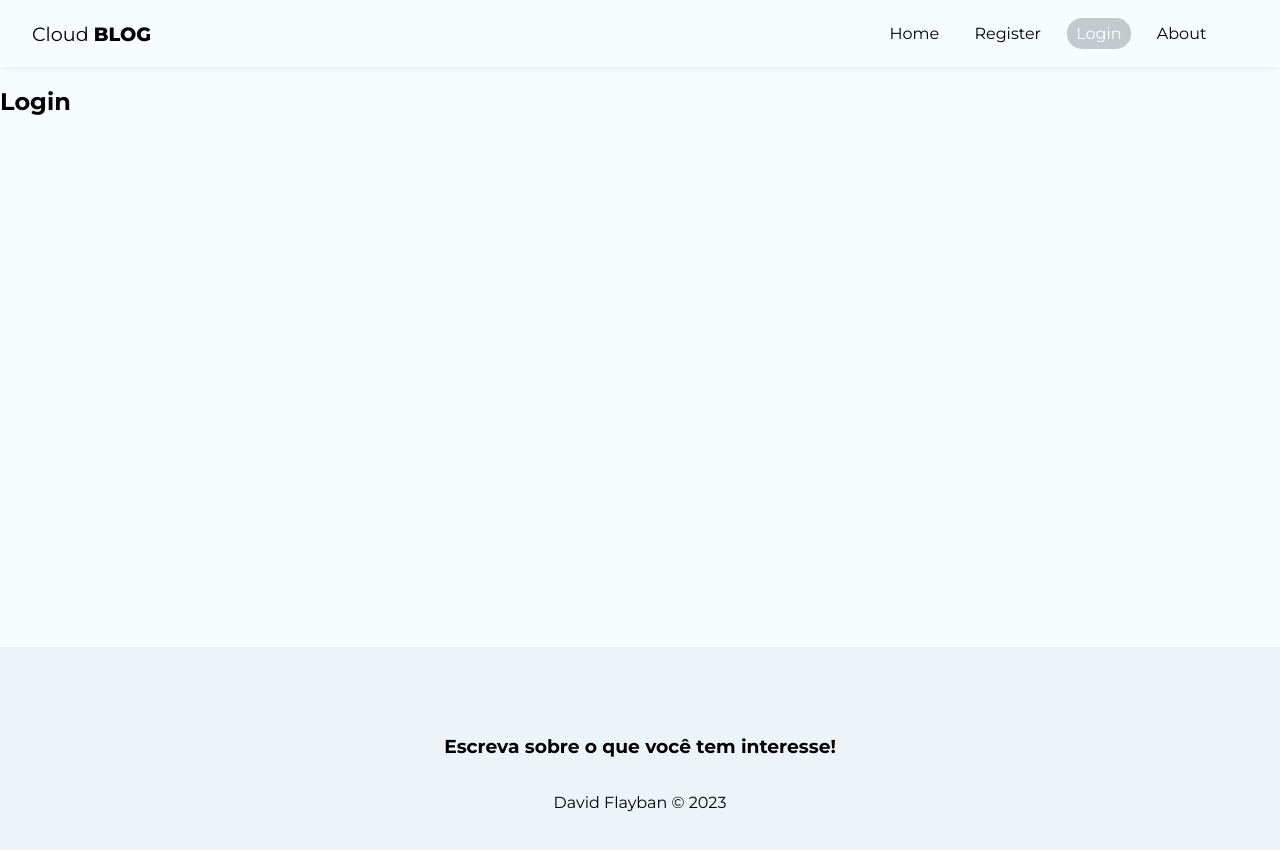
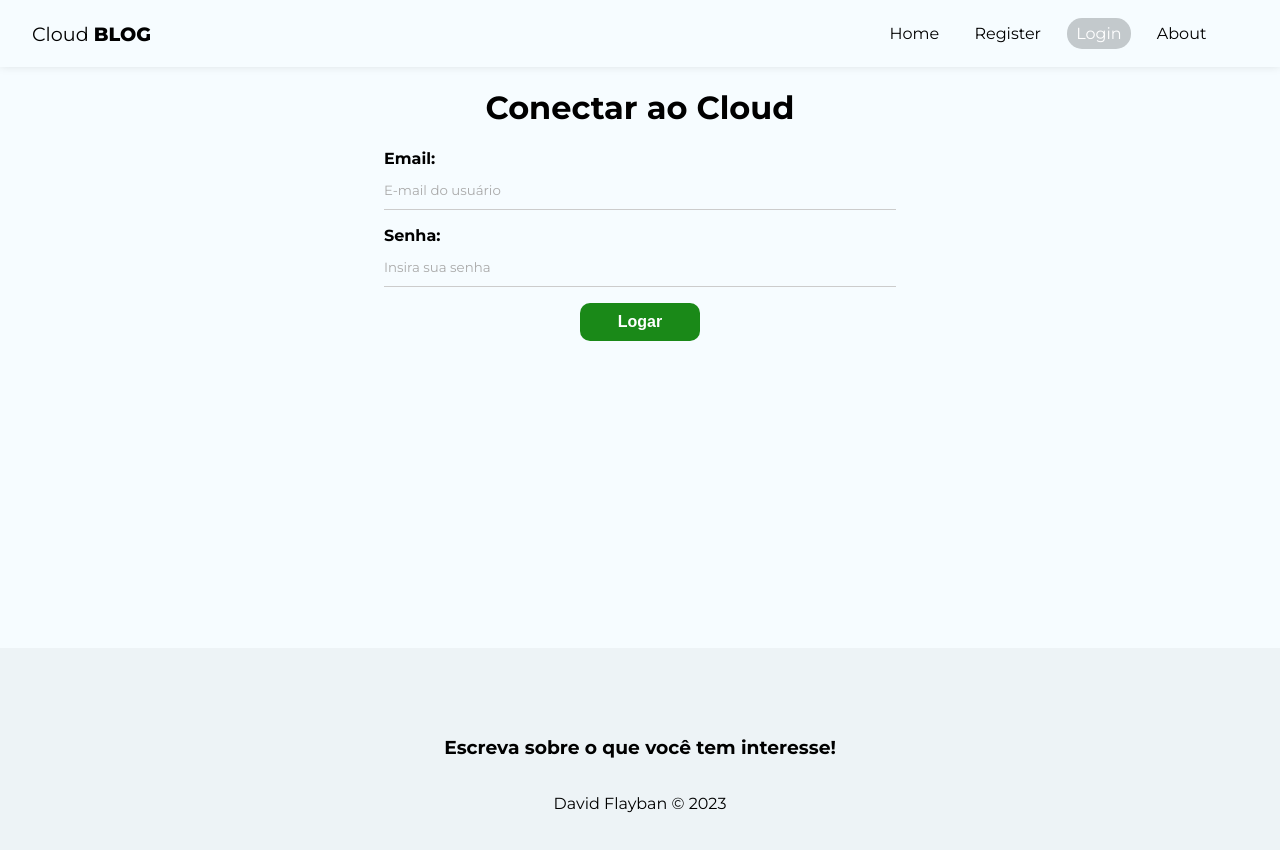
Before and after one commit to Flayban/miniBlog, a React (Create React App) app: page /Login in a window 1280 px wide. Shown: the top 850 px of the page. Built offline with nearby package versions, Linux system fonts and the light colour scheme; no server answers.

Commit message:
Estruturando a pagina de login

```diff
--- a/src/pages/Login/Login.js
+++ b/src/pages/Login/Login.js
@@ -1,9 +1,50 @@
 import styles from "./Login.module.css"
+import { useState, useEffect } from "react"
+import { useAuthentication } from "../../Hooks/useAuthentication"
 
 const Login = () => {
+
+  const [email, setEmail] = useState("")
+  const [password, setPassWord] = useState("")
+  const [error, setError] = useState("")
+
+  const {creatUser, error: authError, loading }  = useAuthentication()
+
+  const handleSubmit = async (e) =>{
+    e.preventDefault()
+
+    setError("")
+
+    const user = {
+        email,
+        password
+    }
+
+    const res = await creatUser(user)
+    console.log(user)
+  }
+  useEffect(()=>{
+    if(authError){
+        setError(authError)
+    }
+  }, [authError])
+
   return (
-    <div>
-        <h2>Login</h2>
+    <div className={styles.login}>
+        <h1>Conectar ao <span>Cloud</span></h1>
+        <form onSubmit={handleSubmit}>
+            <label>
+                <span>Email:</span>
+                <input type="email" name="email" required placeholder="E-mail do usuário" value={email} onChange={(e) => setEmail(e.target.value)}/>
+            </label>
+            <label>
+                <span>Senha:</span>
+                <input type="password" name="password" required placeholder="Insira sua senha" value={password} onChange={(e) => setPassWord(e.target.value)}/>
+            </label>
+            {!loading && <button className="btn">Logar</button>}
+            {loading && <button className="btn" disabled >Aguarde</button>}
+            {error && <p className="error">{error}</p>}
+        </form>
     </div>
   )
 }
--- a/src/pages/Login/Login.module.css
+++ b/src/pages/Login/Login.module.css
@@ -0,0 +1,7 @@
+.login {
+    text-align: center;
+}
+
+.login p {
+    color: #aaa;
+}
```
